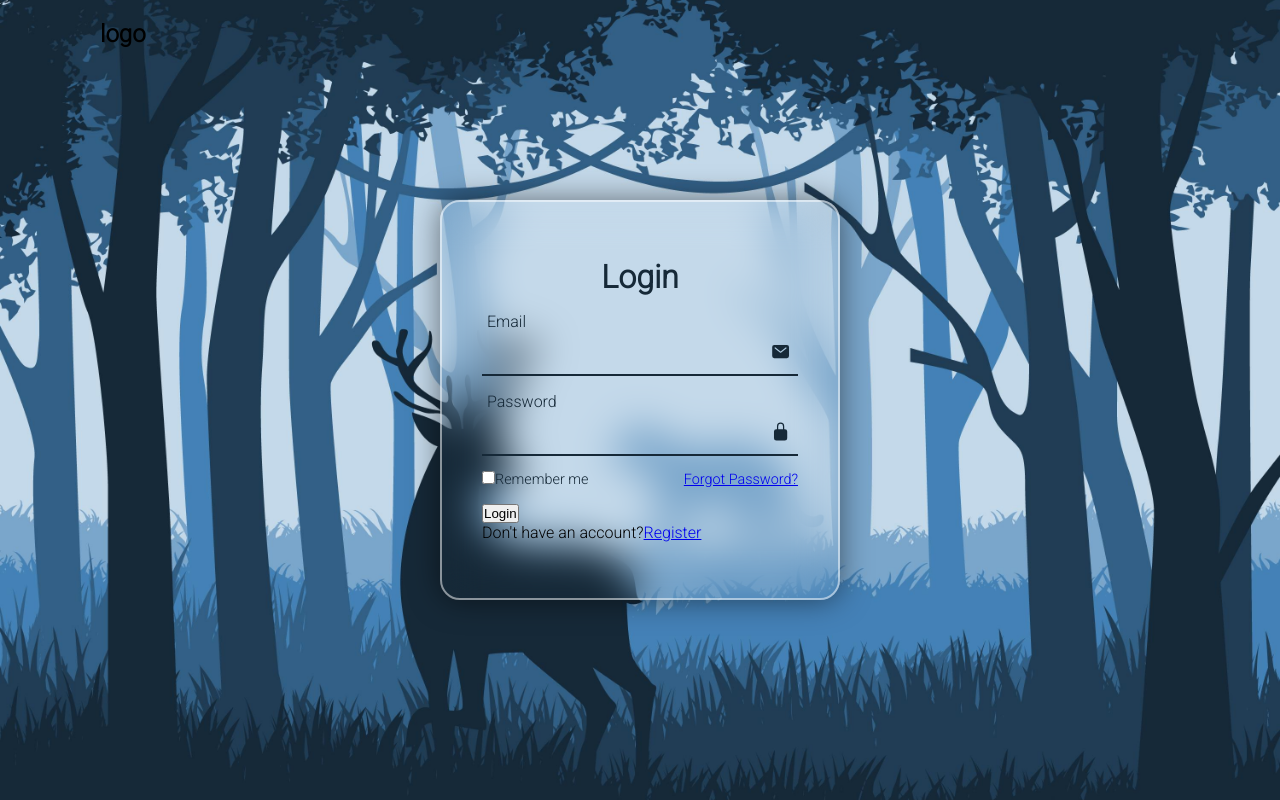
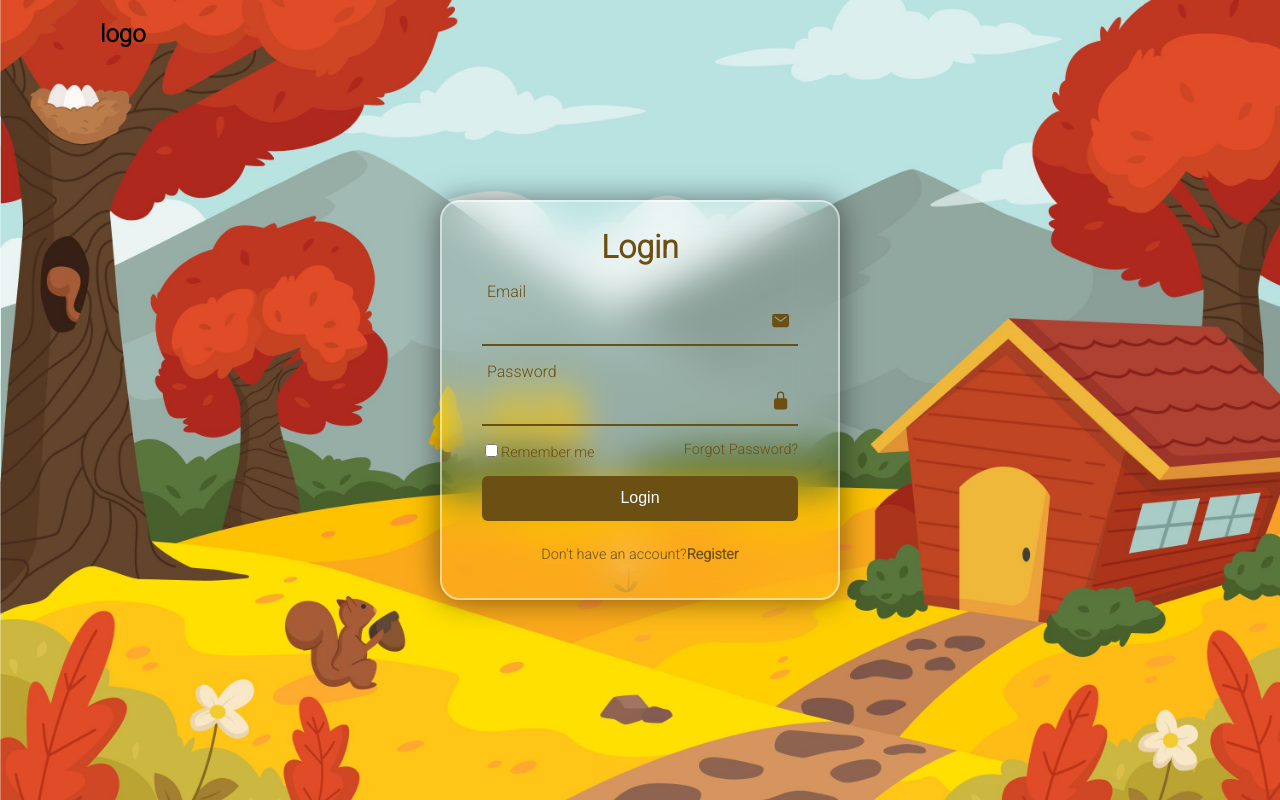
Before and after one commit to chinnnawat/webSite-movie-FullStack, a Django app: page /user/register in a window 1280 px wide. Run offline with Django 4.2, Linux system fonts and the light colour scheme.

Commit message:
complete LogIn window

```diff
--- a/movieProject/webBlogs/static/logIn.css
+++ b/movieProject/webBlogs/static/logIn.css
@@ -10,7 +10,7 @@ body{
     justify-content: center;
     align-items: center;
     min-height: 100vh;
-    background: url("picture/6213932.jpg") no-repeat;
+    background: url("picture/6213923.jpg") no-repeat;
     background-size: cover;
     background-position: center;
     font-family: 'Roboto', sans-serif;
@@ -38,14 +38,52 @@ header{
     display: flex;
     justify-content: center;
     align-items: center;
+    overflow: hidden;
+    transition: height .3s ease;
+}
+.wrapper.active{
+    height: 520px;
 }
 .wrapper .form-box{
     width: 100%;
     padding: 40px;
 }
+.wrapper .form-box.login{
+    transition: transform .18s ease;
+    transform: translateX(0);
+}
+.wrapper.active .form-box.login{
+    transition: none;
+    transform: translateX(-400px);
+}
+.wrapper .form-box.register{
+    position: absolute;
+    transition: none;
+    transform: translateX(400px);
+}
+.wrapper.active .form-box.register{
+    transition: transform .18s ease;
+    transform: translateX(0);
+}
+.wrapper .icon-close{
+    position: absolute;
+    top: 0;
+    right: 0;
+    width: 45px;
+    height: 45px;
+    background-color: #6b4f13;
+    font-size: 2em;
+    color: #fff;
+    display: flex;
+    justify-content: center;
+    align-items: center;
+    border-bottom-left-radius: 20px;
+    cursor: pointer;
+    z-index: 1;
+}
 .form-box h2{
     font-size: 2em;
-    color: #162938;
+    color: #6b4f13;
     text-align: center;
     font-weight:bold;
 }
@@ -53,7 +91,7 @@ header{
     position: relative;
     width: 100%;
     height: 50px;
-    border-bottom: 2px solid #162938;
+    border-bottom: 2px solid #6b4f13;
     margin: 30px 0;
 }
 .input-box label{
@@ -62,7 +100,7 @@ header{
     left: 5px;
     transform: translateY(-200%);
     font-size: 1rem;
-    color: #162938;
+    color: #6b4f13;
     font-weight: 500;
     pointer-events: none;
     transition: .5s;
@@ -74,7 +112,7 @@ header{
     border: none;
     outline: none;
     font-size: 1em;
-    color: #162938;
+    color: #6b4f13;
     font-weight: 600;
     padding: 0 35px 0 5px;
 }
@@ -82,14 +120,52 @@ header{
     position: absolute;
     right: 8px;
     font-size: 1.2em;
-    color: #162938;
+    color: #6b4f13;
     line-height: 57px;
 }
 .remember-forgot{
     font-size: 0.9em;
-    color: #162938;
+    color: #6b4f13;
     font-weight: 500;
     margin: -15px 0 15px;
     display: flex;
     justify-content: space-between;
 }
+.remember-forgot label input{
+    accent-color: #6b4f13;
+    margin: 3px;
+}
+.remember-forgot a{
+    color: #6b4f13;
+    text-decoration: none;
+}
+.remember-forgot a:hover{
+    text-decoration: underline;
+}
+.btn{
+    width: 100%;
+    height: 45px;
+    background-color: #6b4f13;
+    border: none;
+    outline: none;
+    border-radius: 6px;
+    cursor: pointer;
+    font-size: 1em;
+    color: #fff;
+    font-weight: 500;
+}
+.login-register{
+    font-size: 0.9em;
+    color: #6b4f13;
+    text-align: center;
+    font-weight: 500;
+    margin: 25px 0 10px;
+}
+.login-register p a {
+    color: #6b4f13;
+    text-decoration: none;
+    font-weight: bold;
+}
+.login-register p a:hover{
+    text-decoration: underline;
+}
--- /dev/null
+++ b/movieProject/webBlogs/static/login.js
@@ -0,0 +1,11 @@
+const wrapper = document.querySelector('.wrapper');
+const loginLink = document.querySelector('.login-link');
+const registerLink = document.querySelector('.register-link');
+
+registerLink.addEventListener('click',()=>{
+    wrapper.classList.add('active');
+})
+
+loginLink.addEventListener('click',()=>{
+    wrapper.classList.remove('active');
+})
--- a/movieProject/webBlogs/templates/frontEnd/login.html
+++ b/movieProject/webBlogs/templates/frontEnd/login.html
@@ -16,8 +16,13 @@
         <nav></nav>
     </header>
 
+    <div class="wrapper">
+        <!-- Icon-close -->
+        <!-- <span class="icon-close">
+            <ion-icon name="close-outline"></ion-icon>
+        </span> -->
+
     <!-- logIn -->
-    <div class="wrapper">
         <div class="form-box login">
             <h2>Login</h2>
             <form action="#">
@@ -41,8 +46,39 @@
                 </div>
             </form>
         </div>
+
+    <!-- register -->
+        <div class="form-box register">
+            <h2>Registration</h2>
+            <form action="#">
+                <div class="input-box">
+                    <span class="icon"><ion-icon name="person"></ion-icon></span>
+                    <input type="text" required>
+                    <label>Usename</label>
+                </div>
+                <div class="input-box">
+                    <span class="icon"><ion-icon name="mail"></ion-icon></span>
+                    <input type="email">
+                    <label>Email</label>
+                </div>
+                <div class="input-box">
+                    <span class="icon"><ion-icon name="lock-closed"></ion-icon></span>
+                    <input type="password">
+                    <label>Password</label>
+                </div>
+                <div class="remember-forgot">
+                    <label><input type="checkbox">I agree to the term & conditions</label>
+                    <!-- <a href="#">Forgot Password?</a> -->
+                </div>
+                <button type="submit" class="btn">Register</button>
+                <div class="login-register">
+                    <p>Already have an account?<a href="#" class="login-link">Login</a></p>
+                </div>
+            </form>
+        </div>
     </div>
 
+    <script src="../../static/login.js"></script>
     <script type="module" src="https://unpkg.com/ionicons@7.1.0/dist/ionicons/ionicons.esm.js"></script>
     <script nomodule src="https://unpkg.com/ionicons@7.1.0/dist/ionicons/ionicons.js"></script>
 </body>
```
Also changed, not shown: movieProject/webBlogs/static/picture/6213923.jpg (added).
